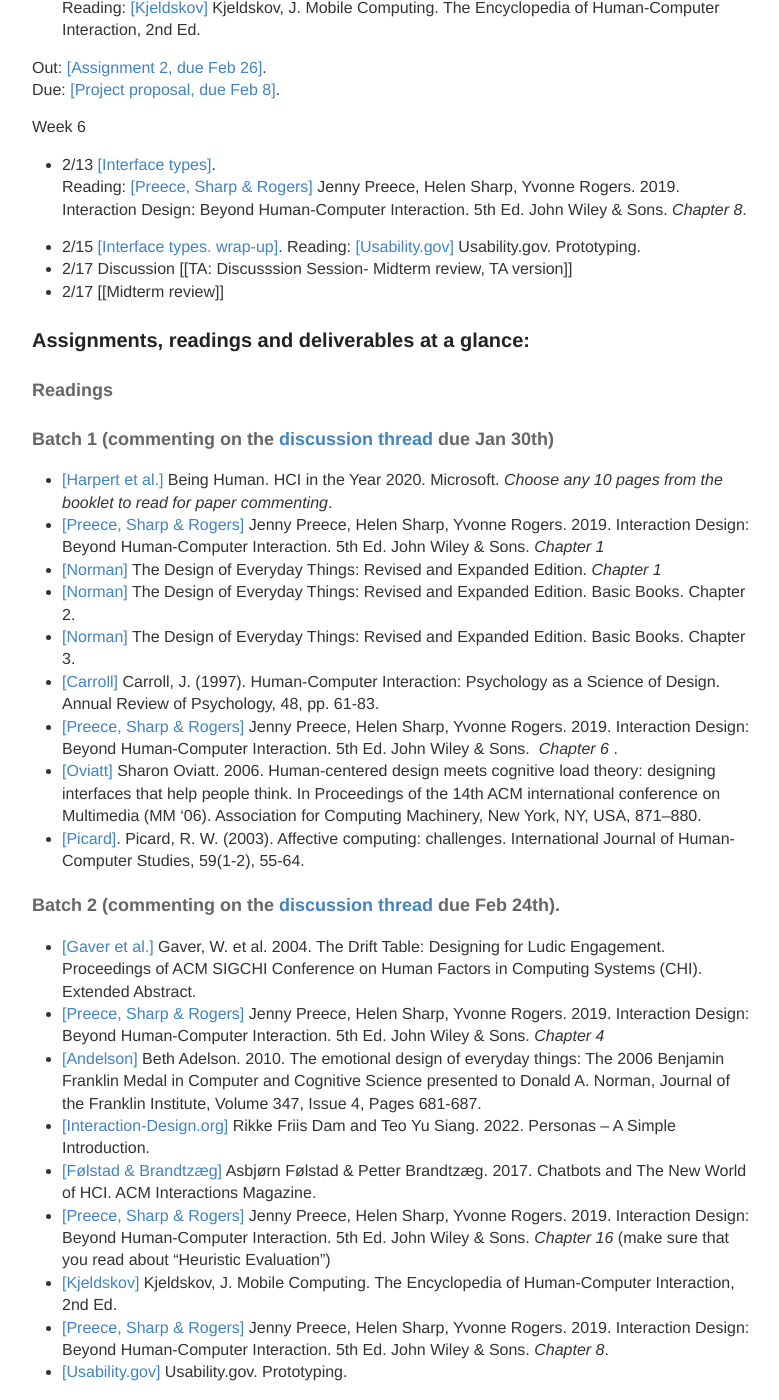
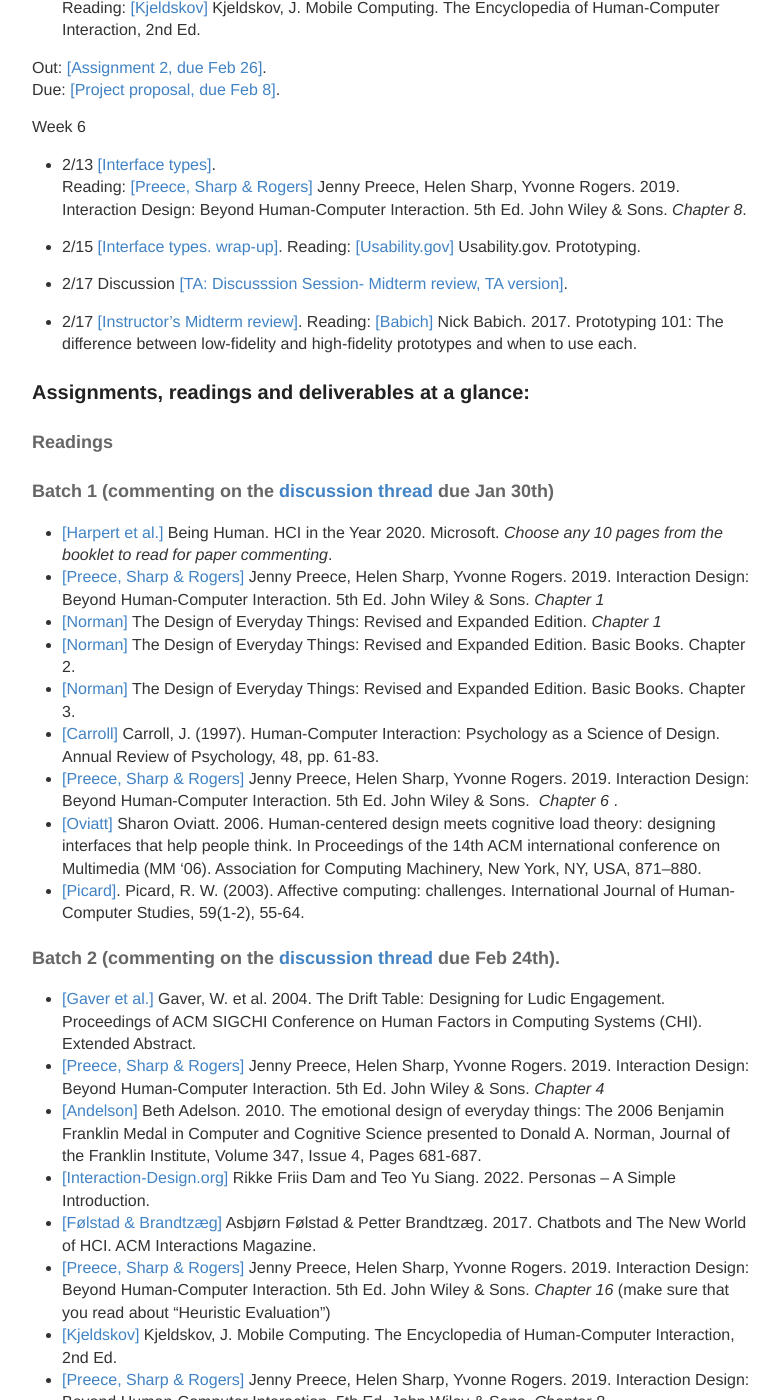
Before and after one commit to hciwang/hciwang.github.io, a Jekyll site: the page built from _posts/2022-1-1-lectures.md, in a window 1280 px wide and 1400 px high, scrolled down 2128 px. Shown: the whole window, without its empty margins (248-1027 px from the left). Built offline with Jekyll 4.4.1, drawn with Linux system fonts in a browser that asks for light colours; some of the changed text lies outside the part shown.

Commit message:
Update 2022-1-1-lectures.md

```diff
--- a/_posts/2022-1-1-lectures.md
+++ b/_posts/2022-1-1-lectures.md
@@ -82,8 +82,11 @@
 
 - 2/15 [[Interface types. wrap-up]](https://canvas.ucdavis.edu/courses/747452/files/folder/Lecture%20slides?preview=19373512).
 Reading: [[Usability.gov]](https://www.usability.gov/how-to-and-tools/methods/prototyping.html) Usability.gov. Prototyping.
-- 2/17 Discussion [[TA: Discusssion Session- Midterm review, TA version]]
-- 2/17 [[Midterm review]]
+
+- 2/17 Discussion [[TA: Discusssion Session- Midterm review, TA version]](https://canvas.ucdavis.edu/courses/747452/files/folder/Discussion%20slides?preview=19494782).
+
+- 2/17 [[Instructor's Midterm review]](https://canvas.ucdavis.edu/courses/747452/files/folder/Lecture%20slides?preview=19494800).
+Reading: [[Babich]](https://blog.adobe.com/en/publish/2017/11/29/prototyping-difference-low-fidelity-high-fidelity-prototypes-use) Nick Babich. 2017. Prototyping 101: The difference between low-fidelity and high-fidelity prototypes and when to use each.
 
 ### Assignments, readings and deliverables at a glance:
 
@@ -109,7 +112,7 @@
 - [[Kjeldskov]](https://www.interaction-design.org/literature/book/the-encyclopedia-of-human-computer-interaction-2nd-ed/mobile-computing) Kjeldskov, J. Mobile Computing. The Encyclopedia of Human-Computer Interaction, 2nd Ed.
 - [[Preece, Sharp & Rogers]](http://www.id-book.com/) Jenny Preece, Helen Sharp, Yvonne Rogers. 2019. Interaction Design: Beyond Human-Computer Interaction. 5th Ed. John Wiley & Sons. *Chapter 8*.
 - [[Usability.gov]](https://www.usability.gov/how-to-and-tools/methods/prototyping.html) Usability.gov. Prototyping.
-
+- [[Babich]](https://blog.adobe.com/en/publish/2017/11/29/prototyping-difference-low-fidelity-high-fidelity-prototypes-use) Nick Babich. 2017. Prototyping 101: The difference between low-fidelity and high-fidelity prototypes and when to use each.
 
 #### Individual assignments
 - [[Assignment 1: Conceptualizing Human Computer Interaction, due Feb 5]](https://canvas.ucdavis.edu/courses/747452/assignments/1010532).
```
